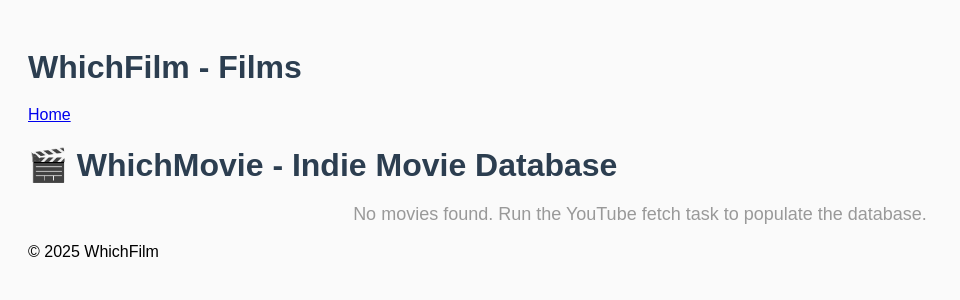
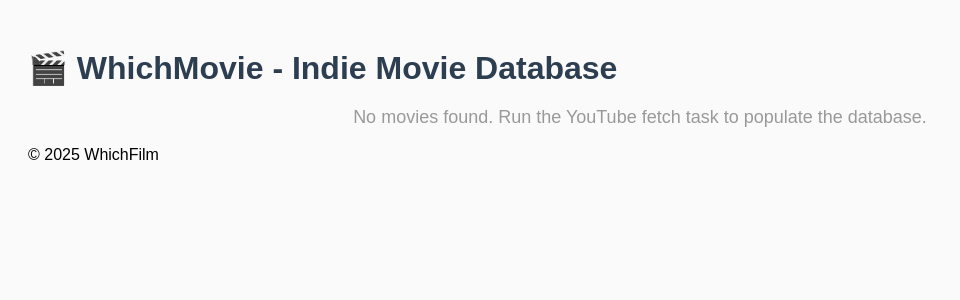
Before and after one commit to matteobu/whichfilm_platform, a Django app: page /movies/ in a window 1280 px wide. Shown: the top 300 px of the page, without its empty margins (0-960 px from the left). Run offline with Django 5.2, Linux system fonts and the light colour scheme; data that the repository does not hold is empty.

Commit message:
feat: Update header title and remove duplicate title in movie list

```diff
--- a/movies/templates/movies/base.html
+++ b/movies/templates/movies/base.html
@@ -6,10 +6,7 @@
 </head>
 <body>
     <header>
-        <h1>WhichFilm - Films</h1>
-        <nav>
-            <a href="/">Home</a>
-        </nav>
+<h1>🎬 WhichMovie - Indie Movie Database</h1>
     </header>
 
     <main>
--- a/movies/templates/movies/movie_list.html
+++ b/movies/templates/movies/movie_list.html
@@ -1,7 +1,5 @@
 {% extends "movies/base.html" %}
 {% block content %}
-<h1>🎬 WhichMovie - Indie Movie Database</h1>
-
 {% if movies %}
   <div style="display: grid; grid-template-columns: repeat(auto-fill, minmax(250px, 1fr)); gap: 20px;">
     {% for movie in movies %}
```
